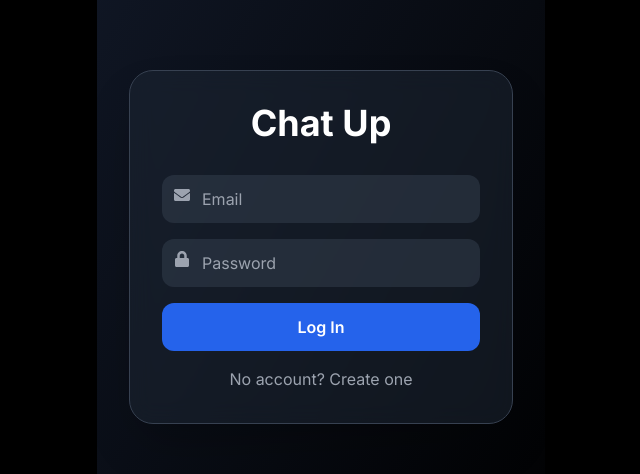
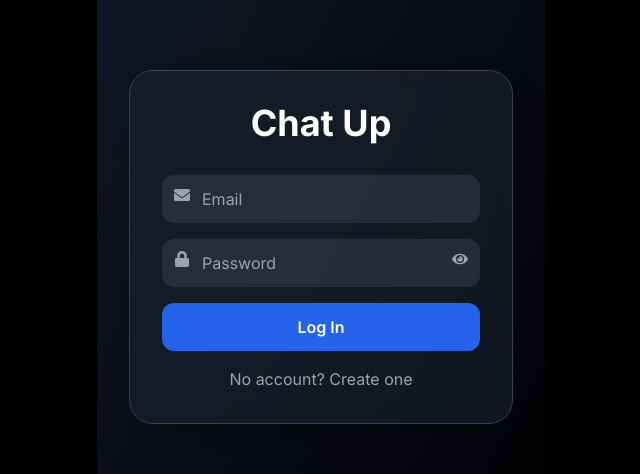
Before and after one commit to itsonlycrypty/Chatup, a Next.js app: page /profile in a window 1280 px wide. Shown: the part 153-627 px from the top of the page, without its empty margins (319-959 px from the left). Built offline with nearby package versions, Linux system fonts and the light colour scheme; no server answers.

Commit message:
Enhance profile page with loading state and password toggle
Added loading state and password visibility toggle to profile page.

```diff
--- a/app/profile/page.tsx
+++ b/app/profile/page.tsx
@@ -5,17 +5,19 @@ import { storage, db } from '@/lib/firebase';
 import { ref, uploadBytes, getDownloadURL } from 'firebase/storage';
 import { doc, updateDoc, getDoc, setDoc } from 'firebase/firestore';
 import Image from 'next/image';
-import { FaCamera, FaSignOutAlt, FaEnvelope, FaLock } from 'react-icons/fa';
+import { FaCamera, FaSignOutAlt, FaEnvelope, FaLock, FaEye, FaEyeSlash } from 'react-icons/fa';
 
 export default function Profile() {
-  const { user, login, signup, logout } = useAuth();
+  const { user, loading, login, signup, logout } = useAuth();
   const [email, setEmail] = useState('');
   const [password, setPassword] = useState('');
   const [isLogin, setIsLogin] = useState(true);
   const [photoURL, setPhotoURL] = useState<string>('');
   const [displayName, setDisplayName] = useState('');
+  const [showPassword, setShowPassword] = useState(false);
   const fileRef = useRef<HTMLInputElement>(null);
 
+  // Load user profile data
   useEffect(() => {
     if (user) {
       if (!db) return;
@@ -61,6 +63,15 @@ export default function Profile() {
     }
   };
 
+  // Show loading screen while auth is initializing
+  if (loading) {
+    return (
+      <div className="min-h-screen flex items-center justify-center bg-black">
+        <div className="animate-spin rounded-full h-12 w-12 border-t-2 border-b-2 border-blue-500"></div>
+      </div>
+    );
+  }
+
   // Login / Signup screen
   if (!user) {
     return (
@@ -80,12 +91,19 @@ export default function Profile() {
             <div className="relative">
               <FaLock className="absolute left-3 top-3 text-gray-400" />
               <input
-                className="w-full bg-gray-700/50 text-white pl-10 pr-4 py-3 rounded-xl focus:outline-none focus:ring-2 focus:ring-blue-500"
+                className="w-full bg-gray-700/50 text-white pl-10 pr-12 py-3 rounded-xl focus:outline-none focus:ring-2 focus:ring-blue-500"
                 placeholder="Password"
-                type="password"
+                type={showPassword ? 'text' : 'password'}
                 value={password}
                 onChange={(e) => setPassword(e.target.value)}
               />
+              <button
+                type="button"
+                onClick={() => setShowPassword(!showPassword)}
+                className="absolute right-3 top-3 text-gray-400 hover:text-white"
+              >
+                {showPassword ? <FaEyeSlash /> : <FaEye />}
+              </button>
             </div>
             <button
               onClick={handleAuth}
@@ -138,4 +156,4 @@ export default function Profile() {
       </div>
     </div>
   );
-          }
+            }
```
